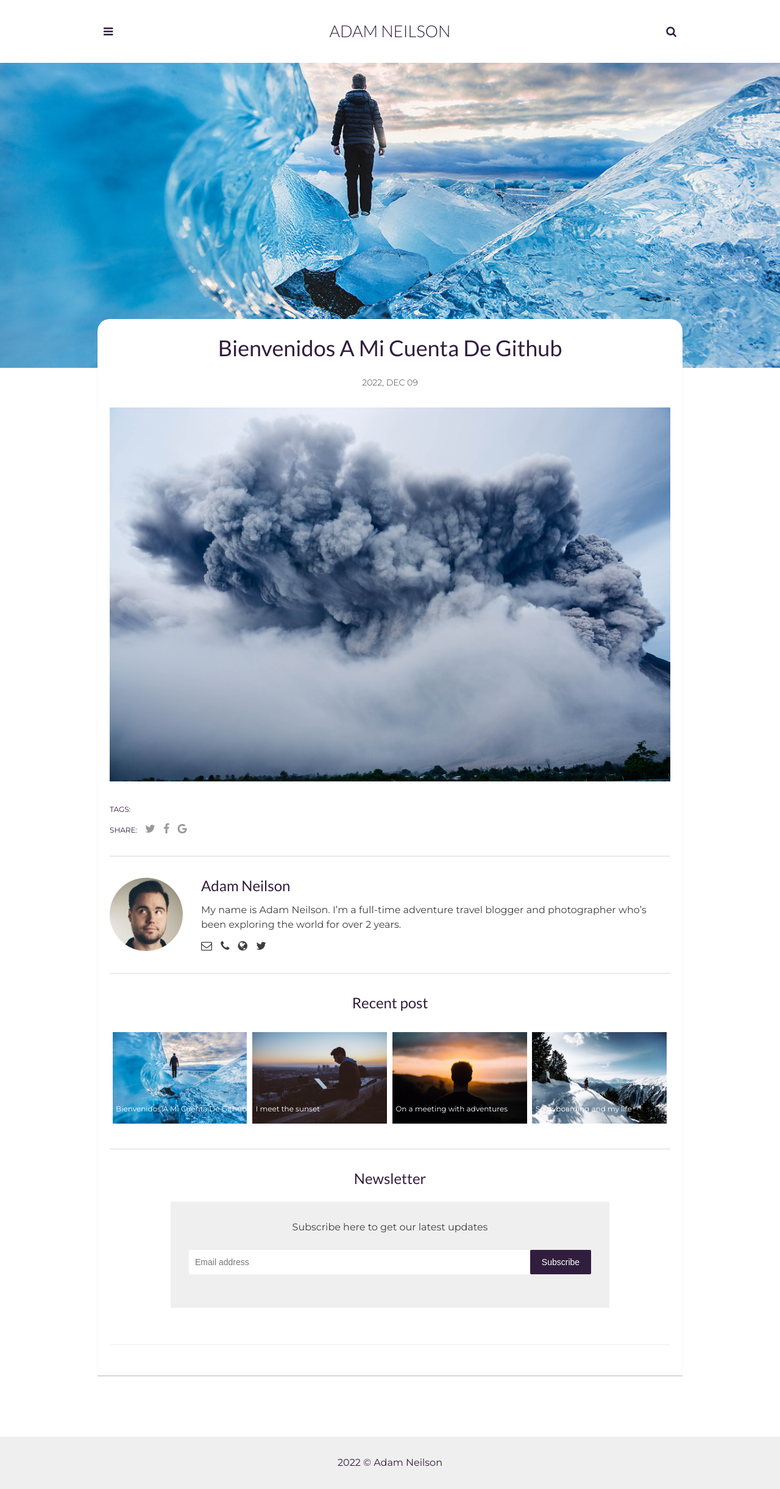
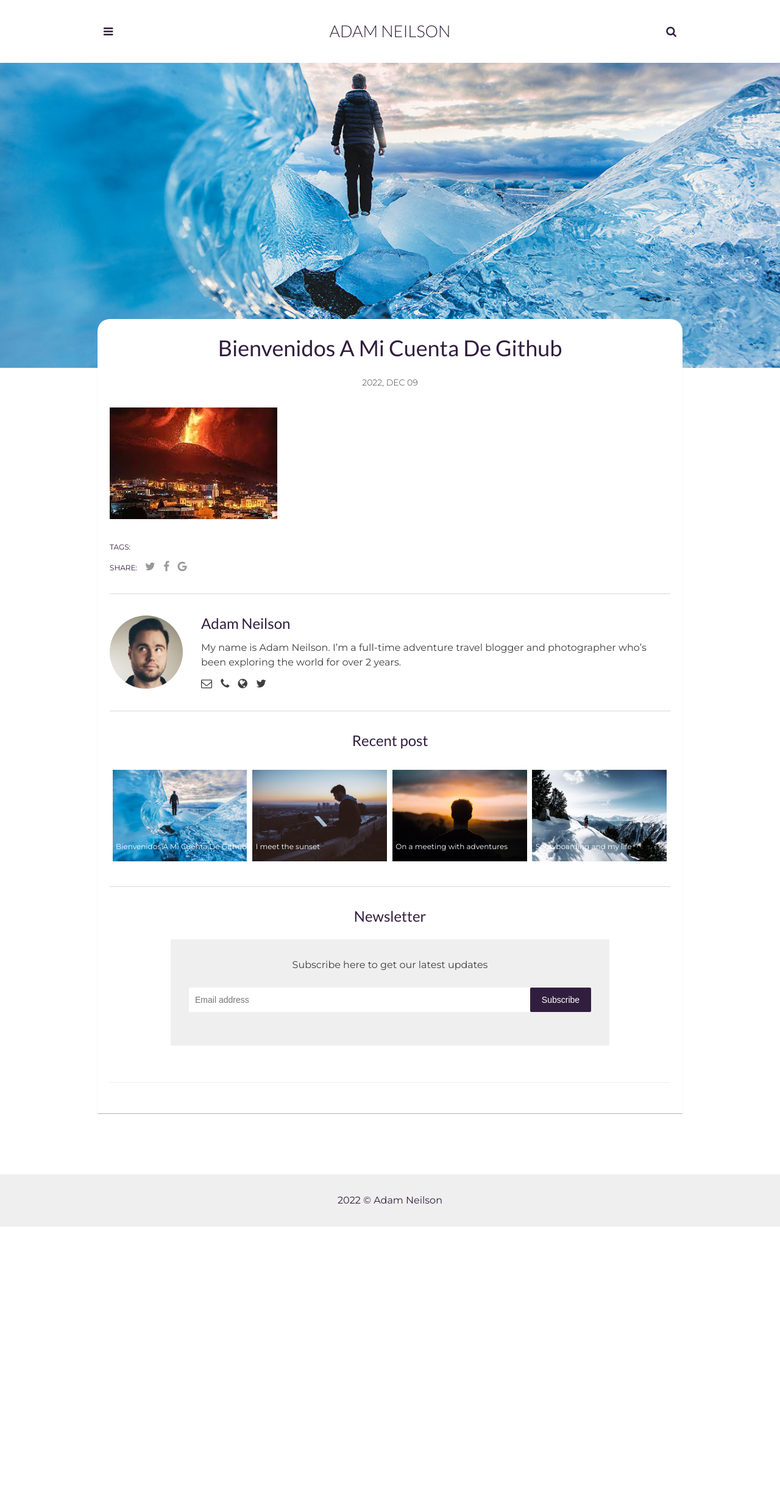
Before and after one commit to mcdelgadoh/adam-blog, a Jekyll site: the page built from _posts/2022-12-09-Bienvenidos-a-mi-cuenta-de-GitHub.markdown, in a window 1280 px wide. Shown: the whole page at 61% size. Built offline with Jekyll 4.4.1, drawn with Linux system fonts in a browser that asks for light colours; our own code applies the rules of GitHub Pages for plain Markdown files; comment, search, counter and statistics services are not loaded.

Commit message:
subo img nueva

```diff
--- a/_posts/2022-12-09-Bienvenidos-a-mi-cuenta-de-GitHub.markdown
+++ b/_posts/2022-12-09-Bienvenidos-a-mi-cuenta-de-GitHub.markdown
@@ -1,4 +1,4 @@
 ---
 img: post-1.jpg # Add image post (optional)
 ---
-![Yosh Ginsu]({{site.baseurl}}/assets/img/yosh-ginsu.jpg)
+![La Palma]({{site.baseurl}}/assets/img/lapalma.jpg)
```
Also changed, not shown: assets/img/lapalma.jpg (added).
